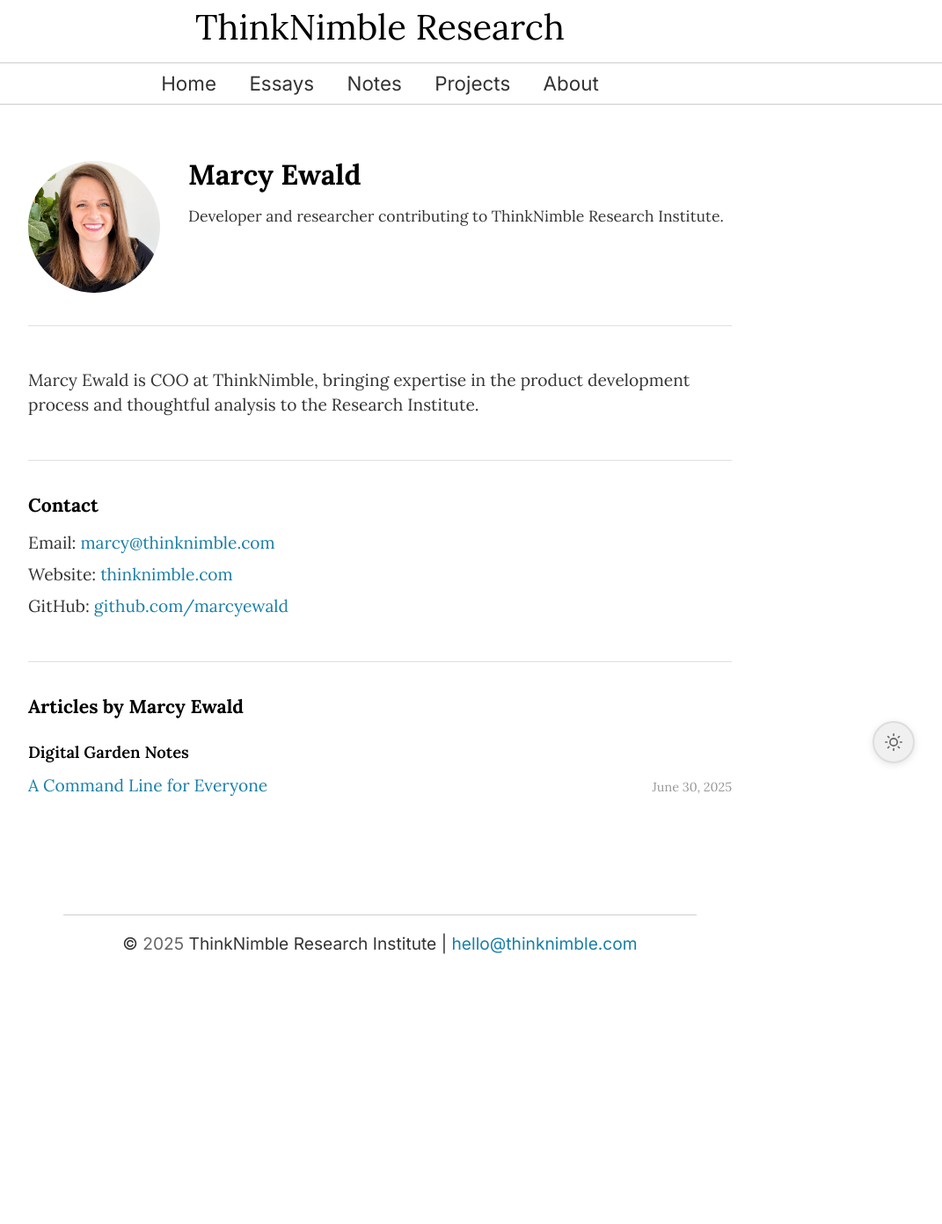
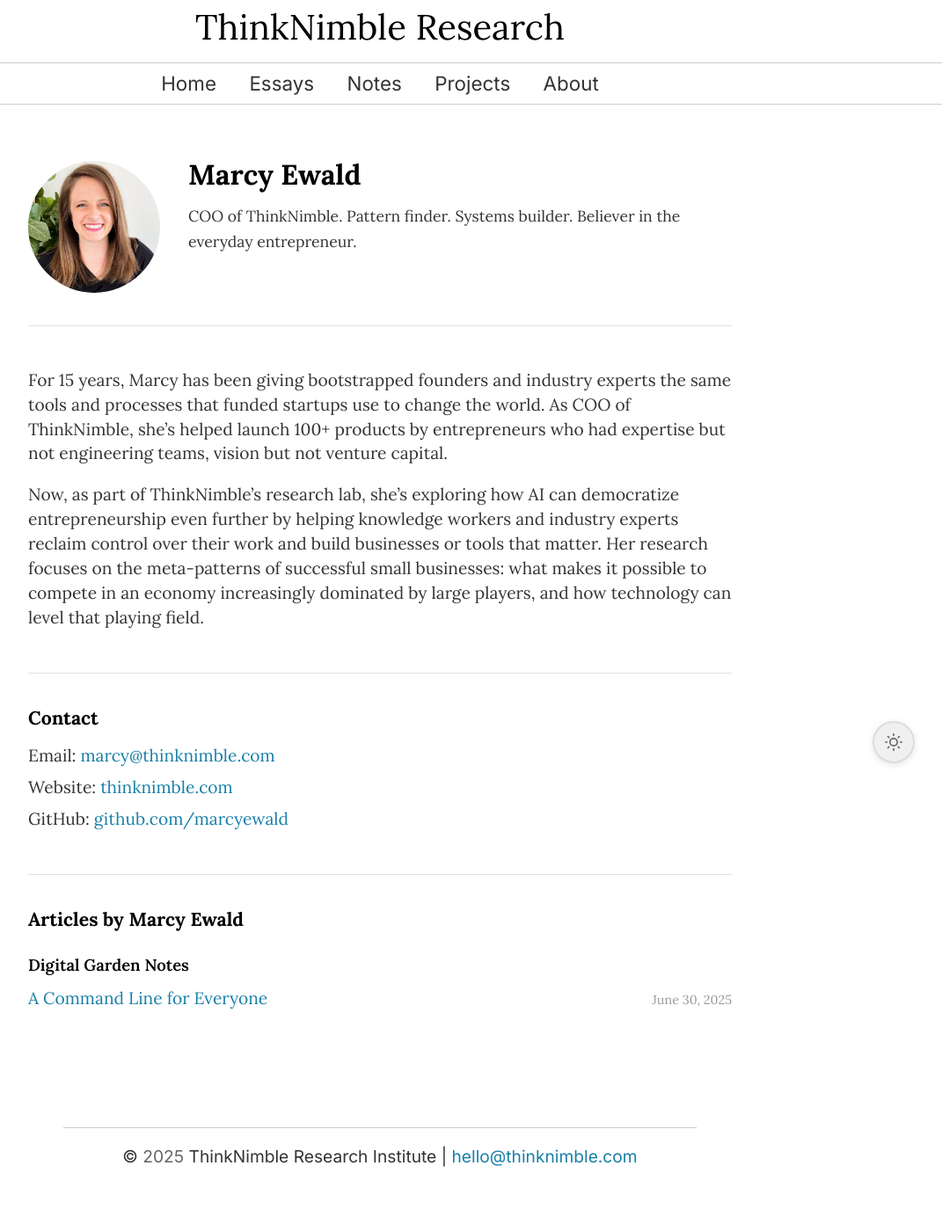
Before and after one commit to thinknimble/tn-research, a Jekyll site: the page built from _authors/marcy-ewald.md, in a window 1280 px wide. Shown: the whole page at 88% size, without its empty margins (208-1279 px from the left). Built offline with Jekyll 4.4.1, drawn with Linux system fonts in a browser that asks for light colours; comment, search, counter and statistics services are not loaded; before the commit the page ends 1150 px from its top, so only the background shows below that.

Commit message:
Update Marcy bio
change in bio

```diff
--- a/_authors/marcy-ewald.md
+++ b/_authors/marcy-ewald.md
@@ -3,7 +3,7 @@
 name: Marcy Ewald
 slug: marcy-ewald
 order: 3
-bio: "Developer and researcher contributing to ThinkNimble Research Institute."
+bio: "COO of ThinkNimble. Pattern finder. Systems builder. Believer in the everyday entrepreneur."
 profile_pic: /static/images/authors/marcy-ewald.jpg
 email: marcy@thinknimble.com
 twitter:
@@ -12,4 +12,6 @@
 website: https://thinknimble.com
 ---
 
-Marcy Ewald is COO at ThinkNimble, bringing expertise in the product development process and thoughtful analysis to the Research Institute.
+For 15 years, Marcy has been giving bootstrapped founders and industry experts the same tools and processes that funded startups use to change the world. As COO of ThinkNimble, she's helped launch 100+ products by entrepreneurs who had expertise but not engineering teams, vision but not venture capital.
+
+Now, as part of ThinkNimble's research lab, she's exploring how AI can democratize entrepreneurship even further by helping knowledge workers and industry experts reclaim control over their work and build businesses or tools that matter. Her research focuses on the meta-patterns of successful small businesses: what makes it possible to compete in an economy increasingly dominated by large players, and how technology can level that playing field.
```
